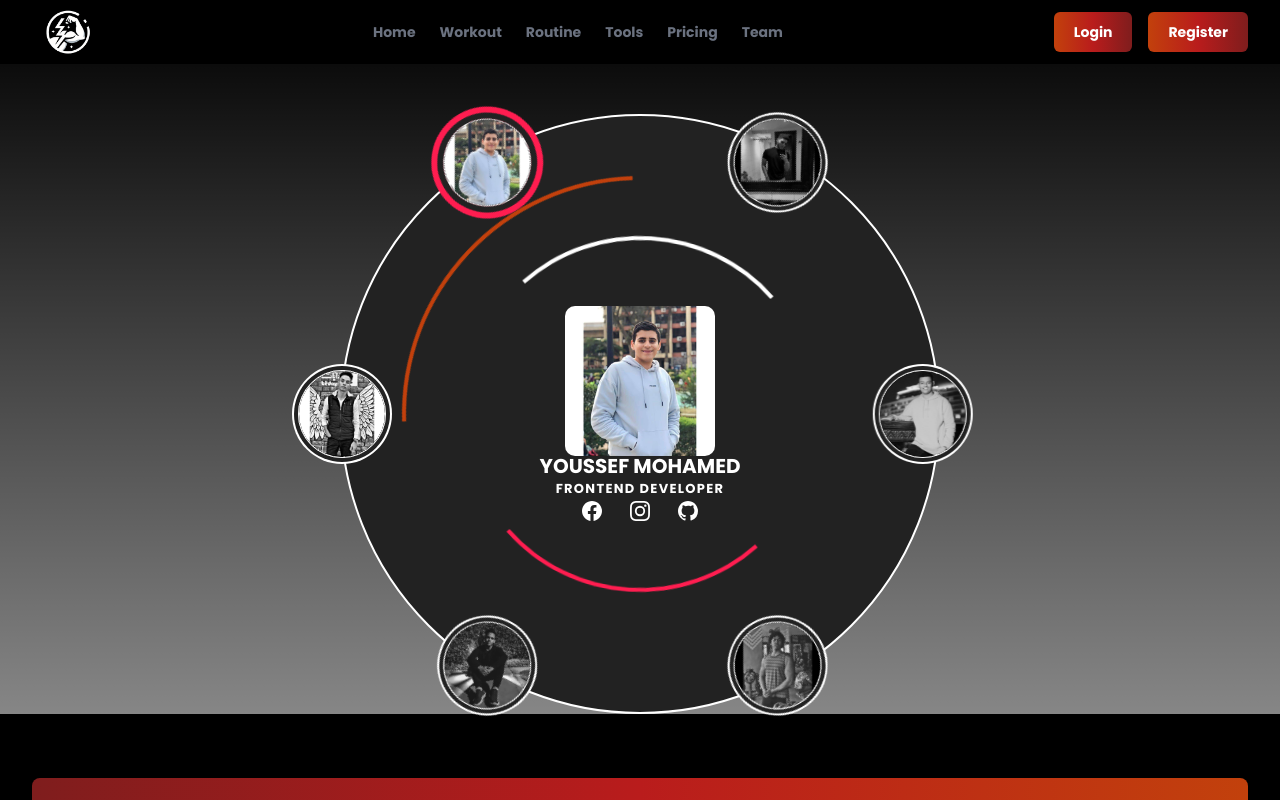
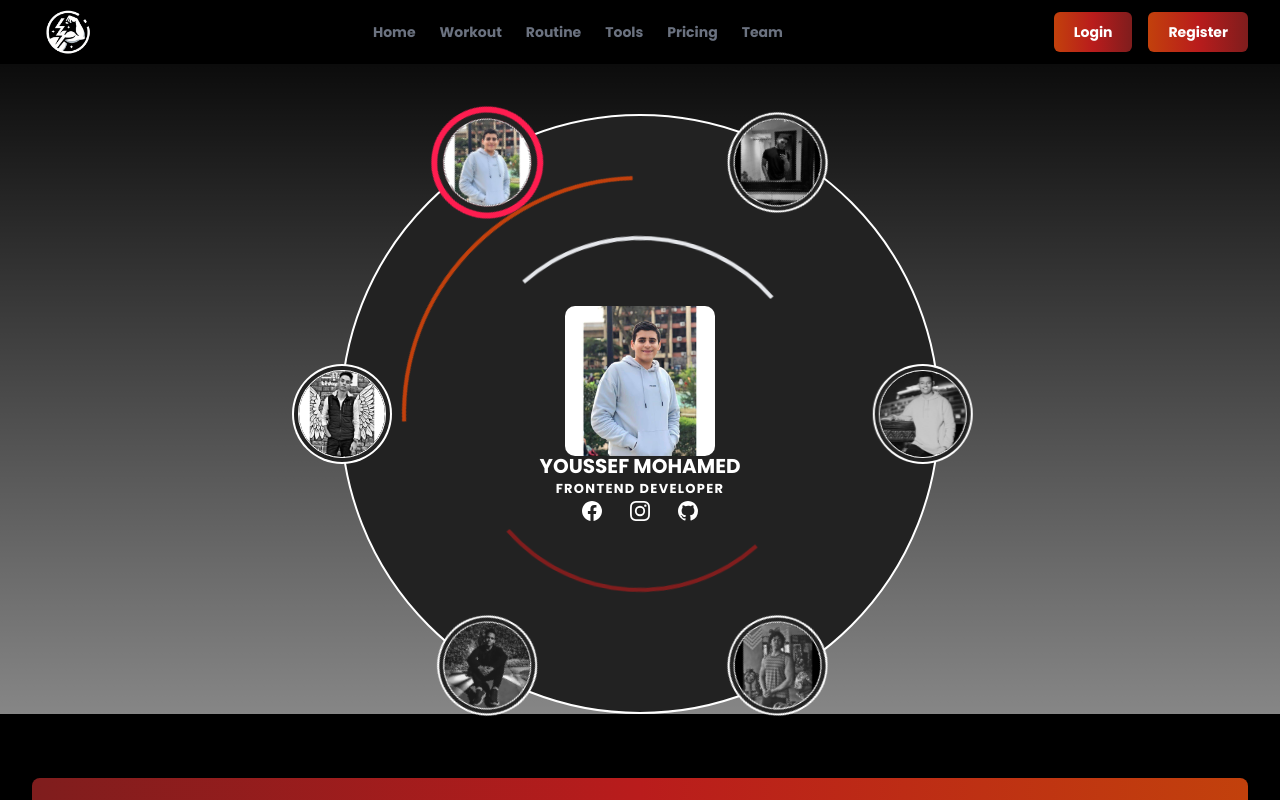
Before and after one commit to seifashraf001/muscle-gen-buildable, a Next.js app: page /Team in a window 1280 px wide. Shown: the top 800 px of the page. Built offline with nearby package versions, Linux system fonts and the light colour scheme; no server answers.

Commit message:
changed lines colors in the team page

```diff
--- a/app/Team/page.css
+++ b/app/Team/page.css
@@ -100,8 +100,8 @@
   position: absolute;
   inset: 120px;
   border: 4px solid transparent;
-  border-left: 4px solid #ff1d50;
-  border-right: 4px solid #fff;
+  border-left: 4px solid #801d1d;
+  border-right: 4px solid #e5e7eb;
   border-radius: 50%;
   animation: animate_02 2.5s linear infinite;
   z-index: 1;
```
